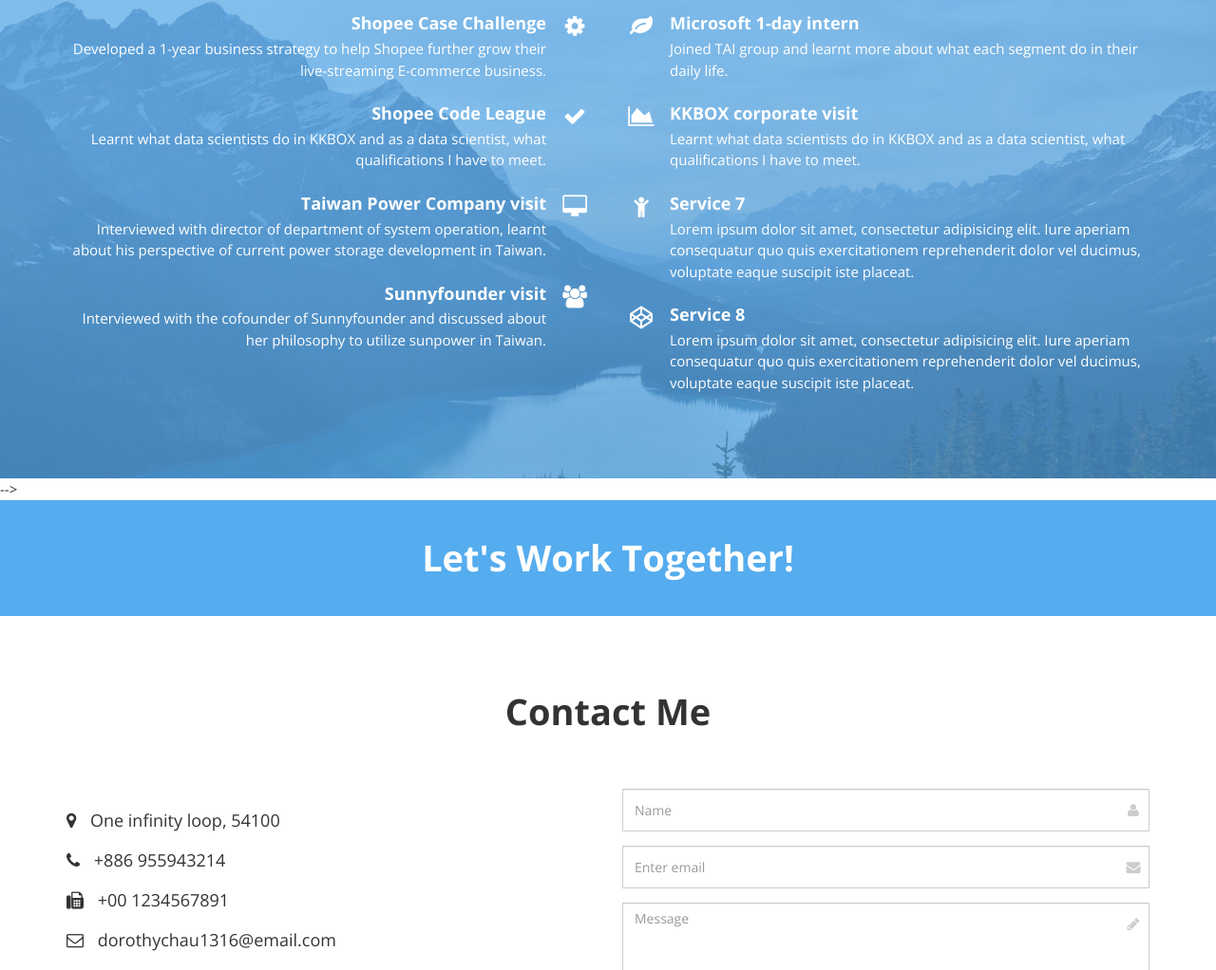
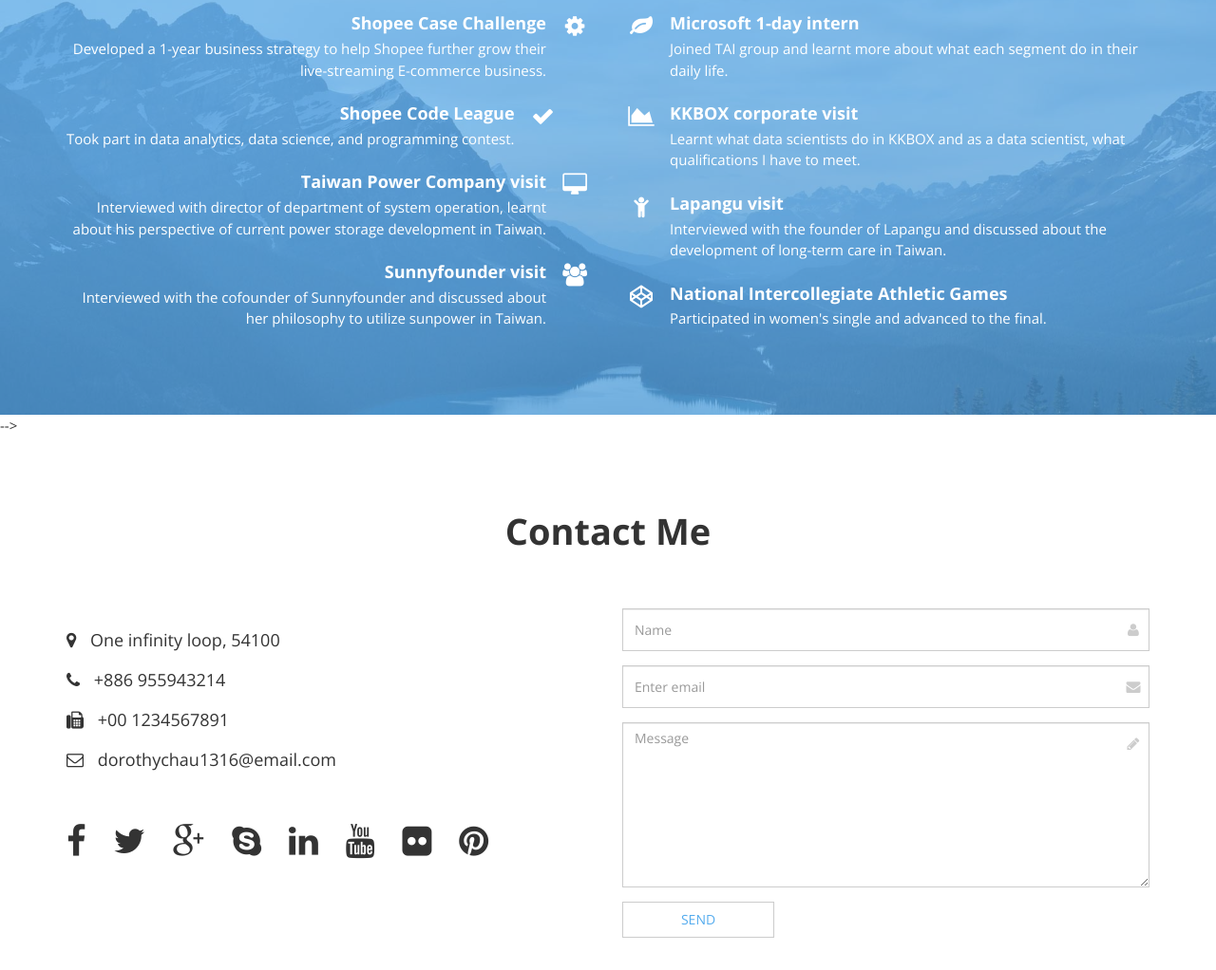
Before and after one commit to Doro-Chau/My-Website, a plain HTML site: page index.html in a window 1280 px wide. Shown: the part 989-2011 px from the top of the page at 95% size. Drawn offline with nearby package versions, Linux system fonts and the light colour scheme.

Commit message:
activity

```diff
--- a/index.html
+++ b/index.html
@@ -154,7 +154,7 @@
 						<div class="media">
 							<div class="media-body text-right">
 								<h4 class="media-heading">Shopee Code League</h4>
-								<p>Learnt what data scientists do in KKBOX and as a data scientist, what qualifications I have to meet.</p>
+								<p>Took part in data analytics, data science, and programming contest.</p>
 							</div>
 							<div class="media-right">
 								<i class="fa fa-check"></i>
@@ -204,8 +204,8 @@
 								<i class="fa fa-child"></i>
 							</div>
 							<div class="media-body">
-								<h4 class="media-heading">Service 7</h4>
-								<p>Lorem ipsum dolor sit amet, consectetur adipisicing elit. Iure aperiam consequatur quo quis exercitationem reprehenderit dolor vel ducimus, voluptate eaque suscipit iste placeat.</p>
+								<h4 class="media-heading">Lapangu visit</h4>
+								<p>Interviewed with the founder of Lapangu and discussed about the development of long-term care in Taiwan.</p>
 							</div>
 						</div>
 						<div class="media">
@@ -213,27 +213,14 @@
 								<i class="fa fa-codepen"></i>
 							</div>
 							<div class="media-body">
-								<h4 class="media-heading">Service 8</h4>
-								<p>Lorem ipsum dolor sit amet, consectetur adipisicing elit. Iure aperiam consequatur quo quis exercitationem reprehenderit dolor vel ducimus, voluptate eaque suscipit iste placeat.</p>
+								<h4 class="media-heading">National Intercollegiate Athletic Games</h4>
+								<p>Participated in women's single and advanced to the final.</p>
 							</div>
 						</div>
 					</div>
 				</div>
 			</div>
 		</div> -->
-		<!-- section end -->
-
-		<!-- section start -->
-		<!-- ================ -->
-		<div class="default-bg space blue">
-			<div class="container">
-				<div class="row">
-					<div class="col-md-8 col-md-offset-2">
-						<h1 class="text-center">Let's Work Together!</h1>
-					</div>
-				</div>
-			</div>
-		</div>
 		<!-- section end -->
 
 		<!-- footer start -->
@@ -300,7 +287,7 @@
 				<div class="container">
 					<div class="row">
 						<div class="col-md-12">
-							<p class="text-center">Copyright © 2014 Worthy by <a target="_blank" href="https://htmlcoder.me">HtmlCoder</a>.</p>
+							<p class="text-center">Copyright © 2021 | Hsi Ning Chao</p>
 						</div>
 					</div>
 				</div>
```
